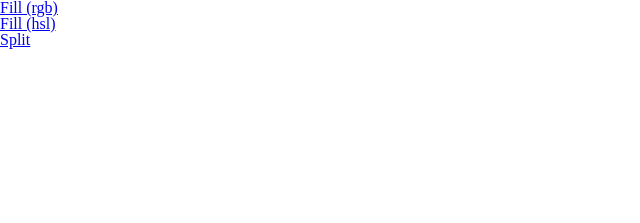
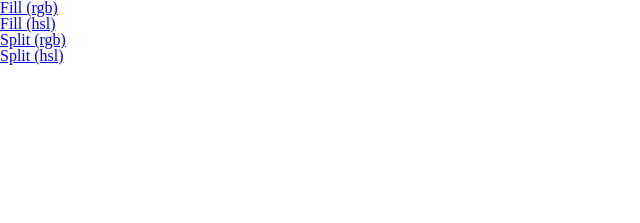
Before and after one commit to nkouevda/color, a Jekyll site: the page built from index.md, in a window 1280 px wide. Shown: the top 223 px of the page, without its empty margins (0-640 px from the left). Built offline with Jekyll 4.4.1, drawn with Linux system fonts in a browser that asks for light colours.

```diff
--- a/index.md
+++ b/index.md
@@ -7,4 +7,5 @@ title: Color
 
 - [Fill (rgb)]({{ relative_prefix }}/fill/)
 - [Fill (hsl)]({{ relative_prefix }}/fill/?space=hsl)
-- [Split]({{ relative_prefix }}/split/)
+- [Split (rgb)]({{ relative_prefix }}/split/)
+- [Split (hsl)]({{ relative_prefix }}/split/?space=hsl)
```
Also changed, not shown: static/js/split.js (+6 -1 lines).
